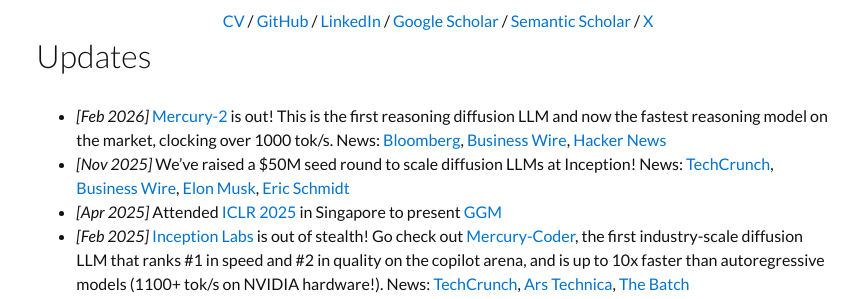
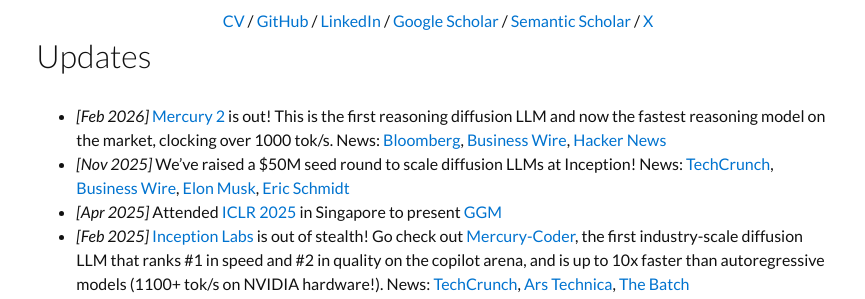
Before and after one commit to hrshtv/hrshtv.github.io, a Jekyll site: the page built from index.html, in a window 1280 px wide and 900 px high, scrolled down 30 px. Shown: the part 471-770 px from the top of the window, without its empty margins (202-1067 px from the left). Built offline with Jekyll 4.4.1, drawn with Linux system fonts in a browser that asks for light colours; nearby versions of some CDN libraries.

```diff
--- a/_includes/updates.md
+++ b/_includes/updates.md
@@ -1,4 +1,4 @@
-- *[Feb 2026]* [Mercury-2](https://www.inceptionlabs.ai/blog/introducing-mercury-2) is out! This is the first reasoning diffusion LLM and now the fastest reasoning model on the market, clocking over 1000 tok/s. News: [Bloomberg](https://www.bloomberg.com/news/articles/2026-02-24/ai-image-pioneer-s-startup-unveils-tech-to-speed-up-chats-agents), [Business Wire](https://www.businesswire.com/news/home/20260224034496/en/Inception-Launches-Mercury-2-the-Fastest-Reasoning-LLM-5x-Faster-Than-Leading-Speed-Optimized-LLMs-with-Dramatically-Lower-Inference-Cost), [Hacker News](https://news.ycombinator.com/item?id=47144464)
+- *[Feb 2026]* [Mercury 2](https://www.inceptionlabs.ai/blog/introducing-mercury-2) is out! This is the first reasoning diffusion LLM and now the fastest reasoning model on the market, clocking over 1000 tok/s. News: [Bloomberg](https://www.bloomberg.com/news/articles/2026-02-24/ai-image-pioneer-s-startup-unveils-tech-to-speed-up-chats-agents), [Business Wire](https://www.businesswire.com/news/home/20260224034496/en/Inception-Launches-Mercury-2-the-Fastest-Reasoning-LLM-5x-Faster-Than-Leading-Speed-Optimized-LLMs-with-Dramatically-Lower-Inference-Cost), [Hacker News](https://news.ycombinator.com/item?id=47144464)
 - *[Nov 2025]* We've raised a $50M seed round to scale diffusion LLMs at Inception! News: [TechCrunch](https://techcrunch.com/2025/11/06/inception-raises-50-million-to-build-diffusion-models-for-code-and-text/), [Business Wire](https://www.businesswire.com/news/home/20251106570339/en/Inception-Raises-%2450M-to-Power-Diffusion-LLMs-Increasing-LLM-Speed-and-Efficiency-by-up-to-10X-and-Unlocking-Real-Time-Accessible-AI-Applications), [Elon Musk](https://x.com/deedydas/status/1987220649602130130), [Eric Schmidt](https://www.linkedin.com/posts/eric-e-schmidt_were-thrilled-to-be-partnering-with-inception-activity-7392251908016734208-PBme)
 - *[Apr 2025]* Attended [ICLR 2025](https://iclr.cc/Conferences/2025) in Singapore to present [GGM](https://arxiv.org/abs/2405.17035)
 - *[Feb 2025]* [Inception Labs](https://www.inceptionlabs.ai/) is out of stealth! Go check out [Mercury-Coder](https://chat.inceptionlabs.ai/), the first industry-scale diffusion LLM that ranks #1 in speed and #2 in quality on the copilot arena, and is up to 10x faster than autoregressive models (1100+ tok/s on NVIDIA hardware!). News: [TechCrunch](https://techcrunch.com/2025/02/26/inception-emerges-from-stealth-with-a-new-type-of-ai-model/), [Ars Technica](https://arstechnica.com/ai/2025/02/new-ai-text-diffusion-models-break-speed-barriers-by-pulling-words-from-noise/), [The Batch](https://www.deeplearning.ai/the-batch/mercury-coder-may-be-the-first-commercially-available-language-diffusion-model/)
```
